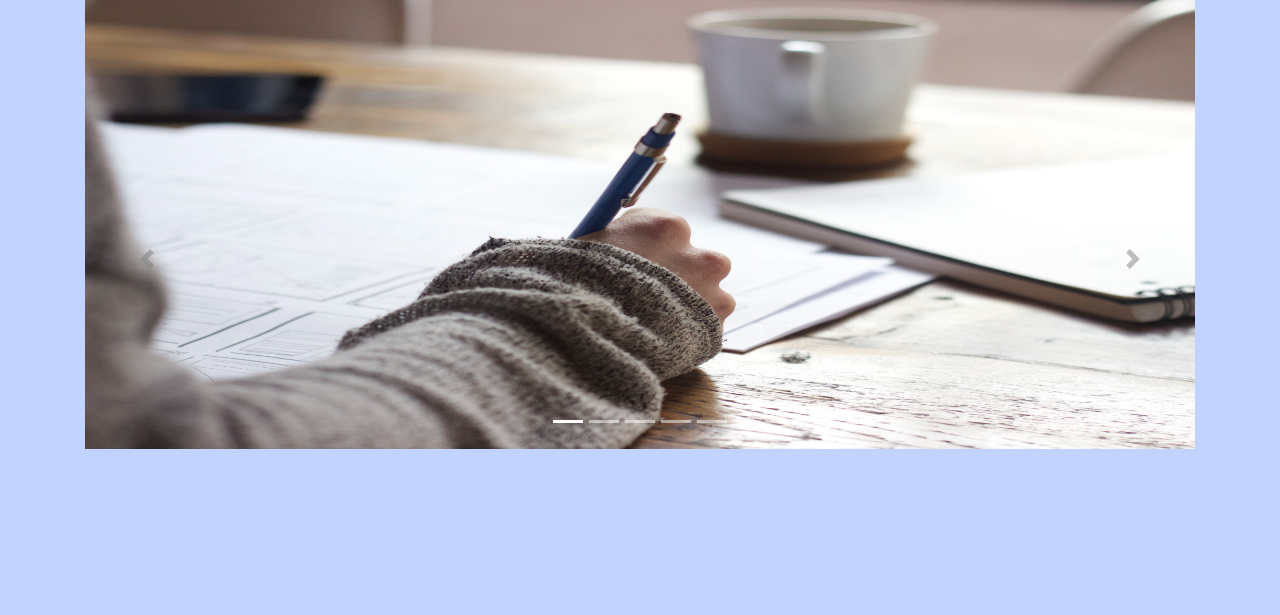
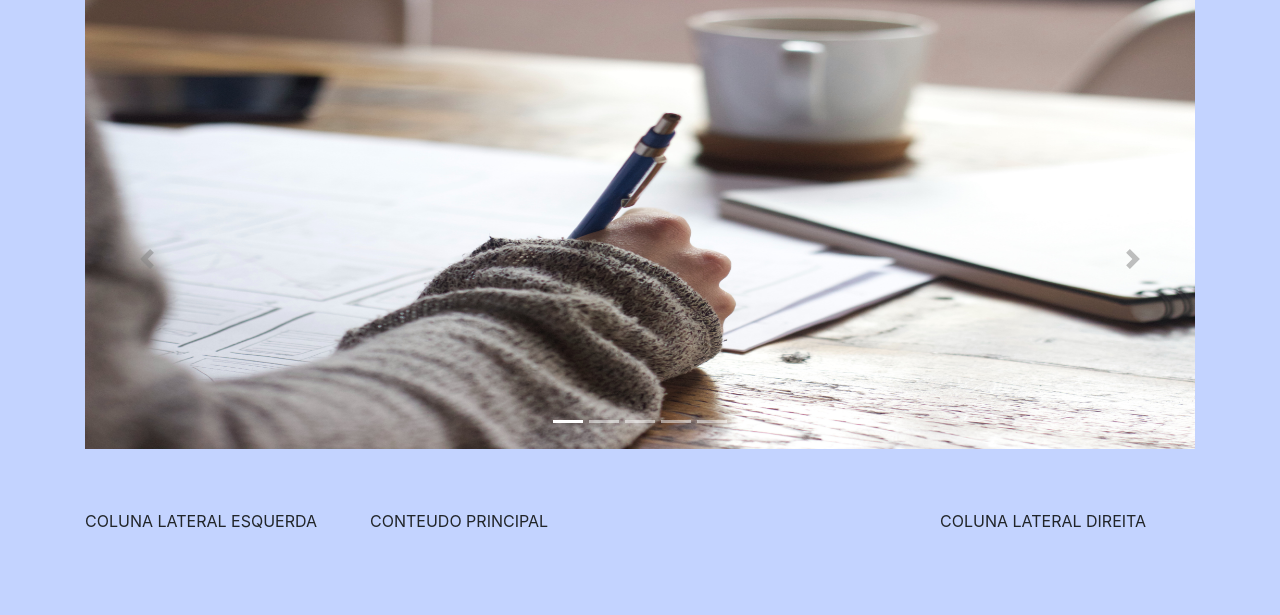
Before and after one commit to LucasHenriqueP/haken, a Node server app: page / in a window 1280 px wide. Shown: the part 171-786 px from the top of the page. Run offline with Node 20, Linux system fonts and the light colour scheme; some libraries are stand-ins or nearby versions.

Commit message:
Estrutura de colunas para pagina principal

```diff
--- a/views/index.ejs
+++ b/views/index.ejs
@@ -132,6 +132,21 @@
   </div>
 </div>
 
+<div class="container">
+  <div class="row">
+    <div class="col-3">
+      COLUNA LATERAL ESQUERDA
+    </div>
+    <div class="col-6">
+      CONTEUDO PRINCIPAL
+    </div>
+
+    <div class="col-3">
+      COLUNA LATERAL DIREITA
+    </div>
+  </div>
+</div>
+
 
 
 
```
